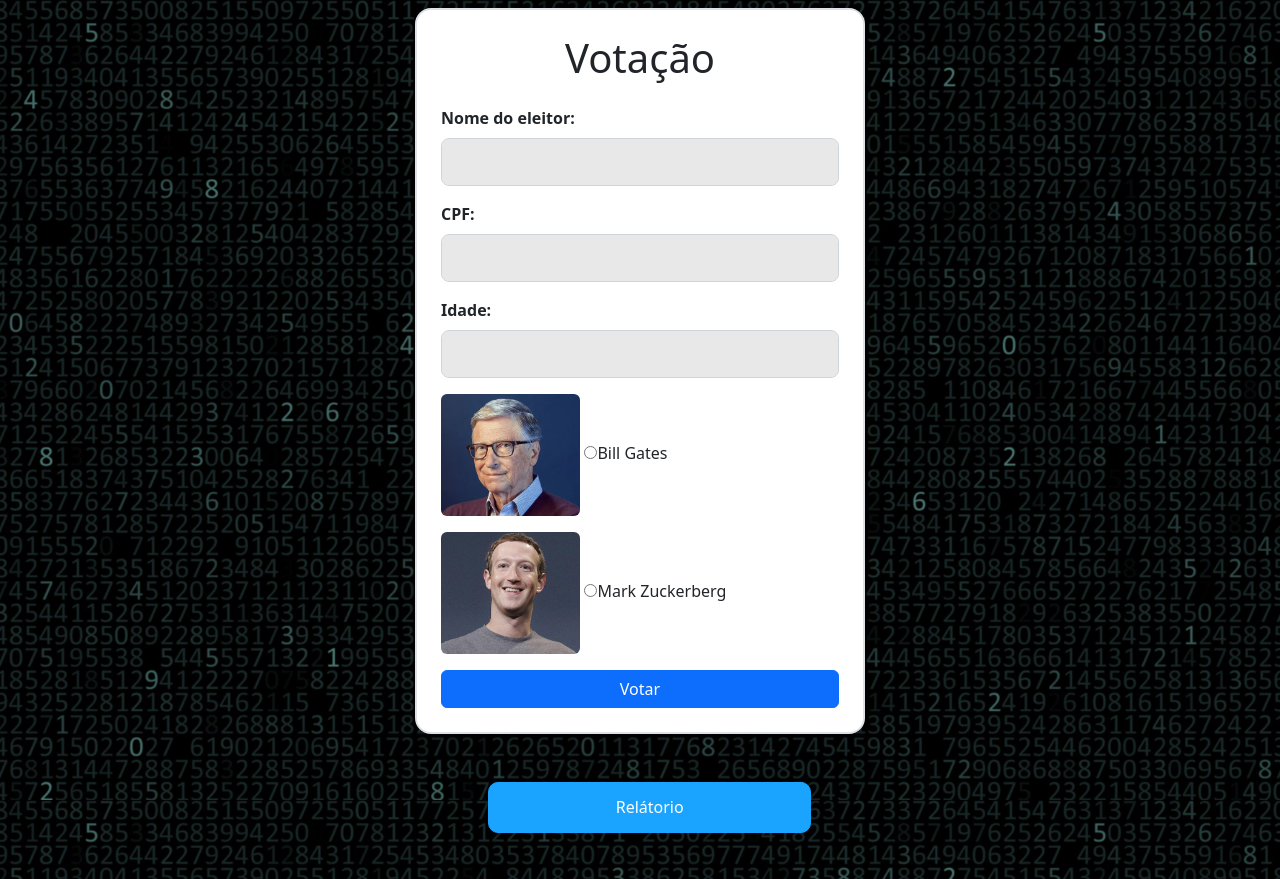
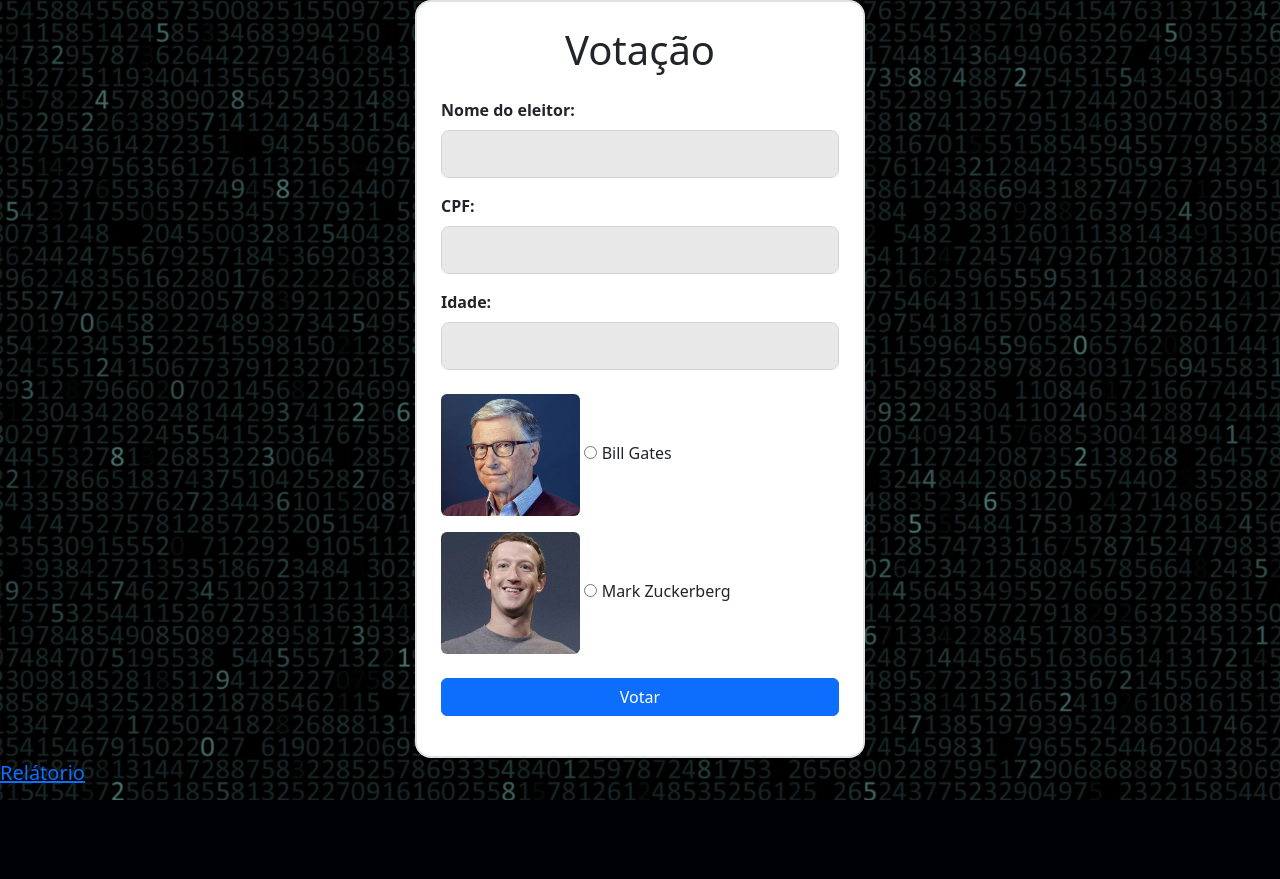
Before and after one commit to DanielMhl/VotacaoPHP, a PHP site: page / in a window 1280 px wide. After the commit the page ends 800 px from the top, so only its background shows below. Run offline with PHP 8.4, Linux system fonts and the light colour scheme.

Commit message:
versão estável 2.0

```diff
--- a/app/Models/Votante.php
+++ b/app/Models/Votante.php
@@ -89,8 +89,13 @@ class Votante
         if (empty($this -> voto)){
             $this->erro["erro_voto"] = "Escolha um candidato!";
         }
+        if (empty($this->erro)){
+
+            if ($this->idade < 16) {
+                $this->msg = "Idade inválida!";
+        }
     }
-
+    }
 
  }
 
--- a/css/styles.css
+++ b/css/styles.css
@@ -1,4 +1,4 @@
-#index {
+body {
   background-image: url('../images/bg.jpg');
   max-width: 100%;
   max-height: 100%;
@@ -6,21 +6,7 @@
   background-attachment: fixed;
   background-size: cover;
 }
-  a.button {
-    border: 1px solid #1aa3ff;
-    color: #ffffff;
-    text-decoration: none;
-    border-radius: 10px;
-    background: #1aa3ff;
-    display: inline-block;
-    margin-left: 38%;
-    padding-right: 10%;
-    padding-left: 10%;
-    padding-bottom: 1%;
-    padding-top: 1%;
-    margin-bottom: 3%;
 
-}
 
 #img {
   display: block;
--- a/index.php
+++ b/index.php
@@ -9,25 +9,26 @@ $votante = new Votante($_POST['nome'], $_POST['cpf'], $_POST['idade'], $_POST['v
 
 $votante->validarDados();
 
-/* if (empty($usuario->erro)) {
-    if ($usuario->getMsg() == "O CPF deve ser um número") {
+if (empty($votante->erro)) {
+    if ($votante->getMsg() == "O CPF deve ser um número") {
         $class = "alert-danger";
-    } elseif ($usuario->getMsg() == "Idade inválida!") {
+    } elseif ($votante->getMsg() == "Idade inválida!") {
         $class = "alert-danger";
-    } elseif ($usuario->getMsg() == "Escolha um candidato!") {
+    } elseif ($votante->getMsg() == "Escolha um candidato!") {
         $class = "alert-danger";
     } else {
         $class = "alert-danger";
     }
-*/
+}
     $votanteDao->createVotante($votante);
 
 
 }
+
 ?>
 
 <!DOCTYPE html>
-<html lang="pt-Br">
+<html lang="pt-br">
 <head>
 
     <meta charset="UTF-8">
@@ -40,13 +41,11 @@ $votante->validarDados();
 
 </head>
 
-<body class="bg-success p-2 bg-opacity-75" id="index">
-
-    <div class="container border border-2 rounded-4 p-4 bg-white mb-5 animate__animated animate__fadeInLeft" style="max-width: 450px;">
-
+<body>
+    <div class="container border border-2 rounded-4 p-4 bt-5 bg-white animate__animated animate__fadeInLeft" style="max-width: 450px;">
         <form method="post">
             <h1 class="mb-4 text-center">Votação</h1>
-            <div class="">
+            <div class="row">
                 <div class="mb-3 bs-success">
                     <label for="nome" class="form-label fw-semibold">Nome do eleitor: </label>
                     <input type="text" name="nome" class="form-control form-control-lg bg-dark bg-opacity-10" value="" required>
@@ -58,39 +57,32 @@ $votante->validarDados();
                 <div class="mb-3">
                     <label for="idade" class="form-label fw-semibold">Idade: </label>
                     <input type="text" name="idade" class="form-control form-control-lg bg-dark bg-opacity-10" value="" required>
-                </div>
-                <div>
-                    <div class="mb-3 ">
+                <div class="mt-4">
+                    <div class="mb-3">
                         <label for="gates">
-                        <img class="rounded-2" src="images/gates.PNG" alt="Bill Gates" style="width: 35%">
-                        <input type="radio" name="voto" id="gates" value="1111">Bill Gates
-                        </label>
+                        <img class="rounded-2"  src="images/gates.PNG" alt="Gates" style="max-width:35% ;">
+                        <input type="radio" name="voto" id="gates" value="111"> Bill Gates
+                    </label>
                     </div>
-                    <div class="mb-3">
-                        <label for="zuck">
-                        <img class="rounded-2" src="images/zuck.PNG" alt="Mark Zuckerberg" style="width: 35%">
-                        <input  type="radio" name="voto" id="zuck" value="2222">Mark Zuckerberg
-                       </label>
+                    <div>
+                    <label for="zuck" class="fw-5">
+                        <img class="rounded-2"  src="images/zuck.PNG" alt="Zuck" style="max-width:35% ;">
+                        <input type="radio" name="voto" id="zuck" value="222"> Mark Zuckerberg
+                    </label>
                     </div>
-                    <div class="d-grid mt-3">
-                    <input type="submit" value="Votar" class="btn btn-primary btn-SL">
+                    <div class="d-grid mt-4">
+                        <input type="submit" value="Votar" class="btn btn-primary btn-SL">
                     </div>
                 </div>
-                <?php if(isset($usuario) && empty($usuario->erro)){  ?>
-            <div class="alert text-center fs-4 <?php echo $class ?>" role="alert">
-                <span class="d-block fw-bold">IMC: <?php echo round($usuario->getErro()); ?></span>
-                <span><?php echo $usuario->getMsg();  ?></span>
-            </div>
-            <?php }?>
             </form>
         </div>
     </div>
-    <a class="button " href="relatorio.php" target="_blank" style="max-width:100% ;">Relátorio</a>
+    </div>
+
+     <a class="button mb-3 text-center fs-5" href="relatorio.php" target="_blank" style="max-width:90% ;">Relátorio</a>
+
+    <script src="js/bootstrap.bundle.min.js"></script>
 
 
-
-
-
-    <script src="js/bootstrap.bundle.min.js"></script>
 </body>
 </html>
--- a/sistema_votacao.sql
+++ b/sistema_votacao.sql
@@ -31,7 +31,7 @@ DROP TABLE IF EXISTS `votante`;
 CREATE TABLE IF NOT EXISTS `votante` (
   `id` smallint(5) UNSIGNED NOT NULL AUTO_INCREMENT,
   `nome` varchar(150) COLLATE utf8_unicode_ci NOT NULL,
-  `cpf` varchar (11)  NOT NULL,
+  `cpf` varchar (11)  NOT NULL unique,
   `idade` varchar (3)  NOT NULL,
   `voto` varchar(3)  NOT NULL,
   `data_registro` timestamp NOT NULL DEFAULT CURRENT_TIMESTAMP,
```
Also changed, not shown: app/Controllers/ControllerVotante.php (+12 -0 lines), relatorio.php (+20 -16 lines).
